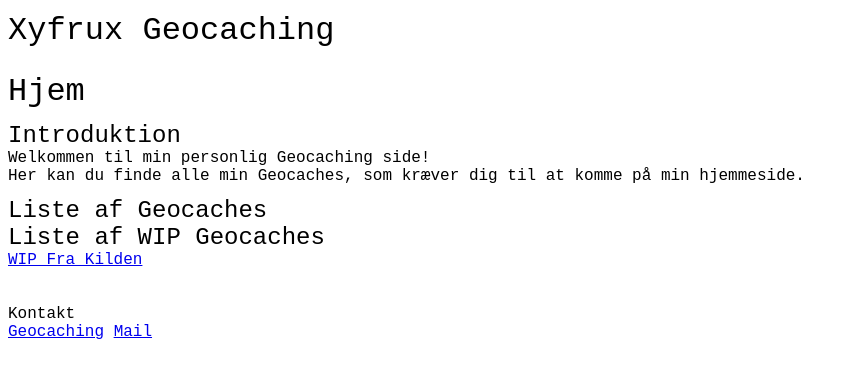
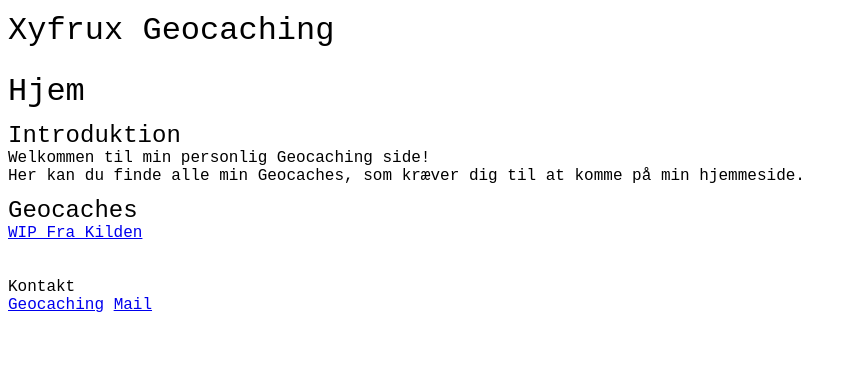
Before and after one commit to xyfruux/geocaching, a Jekyll site: the page built from _main/hjem.html, in a window 1280 px wide. Shown: the top 378 px of the page, without its empty margins (0-856 px from the left). Built offline with Jekyll 4.4.1, drawn with Linux system fonts in a browser that asks for light colours; some web fonts are replaced.

Commit message:
Small Update Geocaches List

```diff
--- a/_main/hjem.html
+++ b/_main/hjem.html
@@ -14,7 +14,7 @@ permalink: /
   </p>
 </section>
 <section>
-  <h2>Liste af Geocaches</h2>
+  <h2>Geocaches</h2>
   <ul>
     {% for cache in site.geocaches %}
     <li>
@@ -22,7 +22,6 @@ permalink: /
     </li>
     {% endfor %}
   </ul>
-  <h2>Liste af WIP Geocaches</h2>
   <ul>
     {% for cache in site.geocaches-wip %}
     <li>
```
